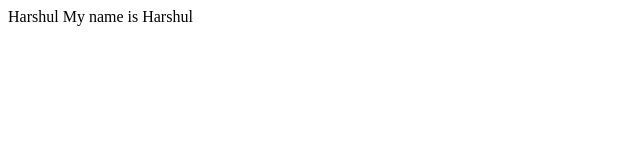
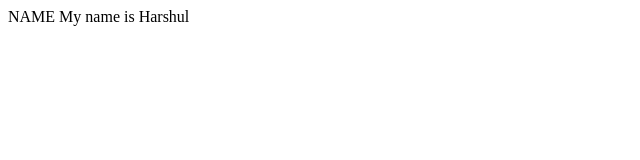
Before and after one commit to Harshul1692/Harshul1692.github.io, a plain HTML site: page index.html in a window 1280 px wide. Shown: the full height of the page, 0-640 px from the left. Drawn offline with Linux system fonts and the light colour scheme.

Commit message:
Update index.html

```diff
--- a/index.html
+++ b/index.html
@@ -1,5 +1,5 @@
 <html>
-    <tittle>Harshul</tittle>
+    <tittle>NAME</tittle>
     <body>
         My name is Harshul
     </body>
```
